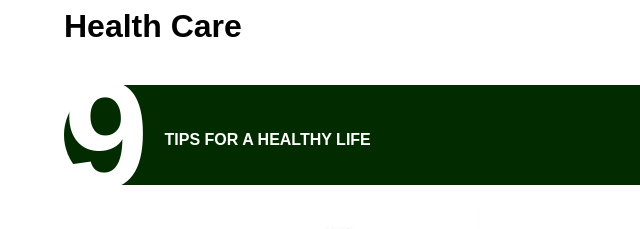
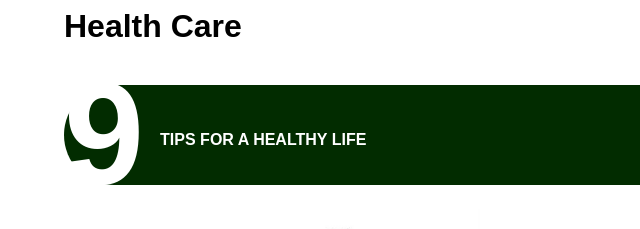
Before and after one commit to kingsfavy/he, a website: page index.html in a window 1280 px wide. Shown: the top 229 px of the page, 0-640 px from the left. Drawn offline with Linux system fonts and the light colour scheme.

Commit message:
Update styles.css

```diff
--- a/styles.css
+++ b/styles.css
@@ -142,7 +142,7 @@ color:#022C00;
 }
 
 .num{
-font-size:9.5em;
+font-size:9em;
 font-weight:bolder;
 position:relative;
 z-index:1;
```
